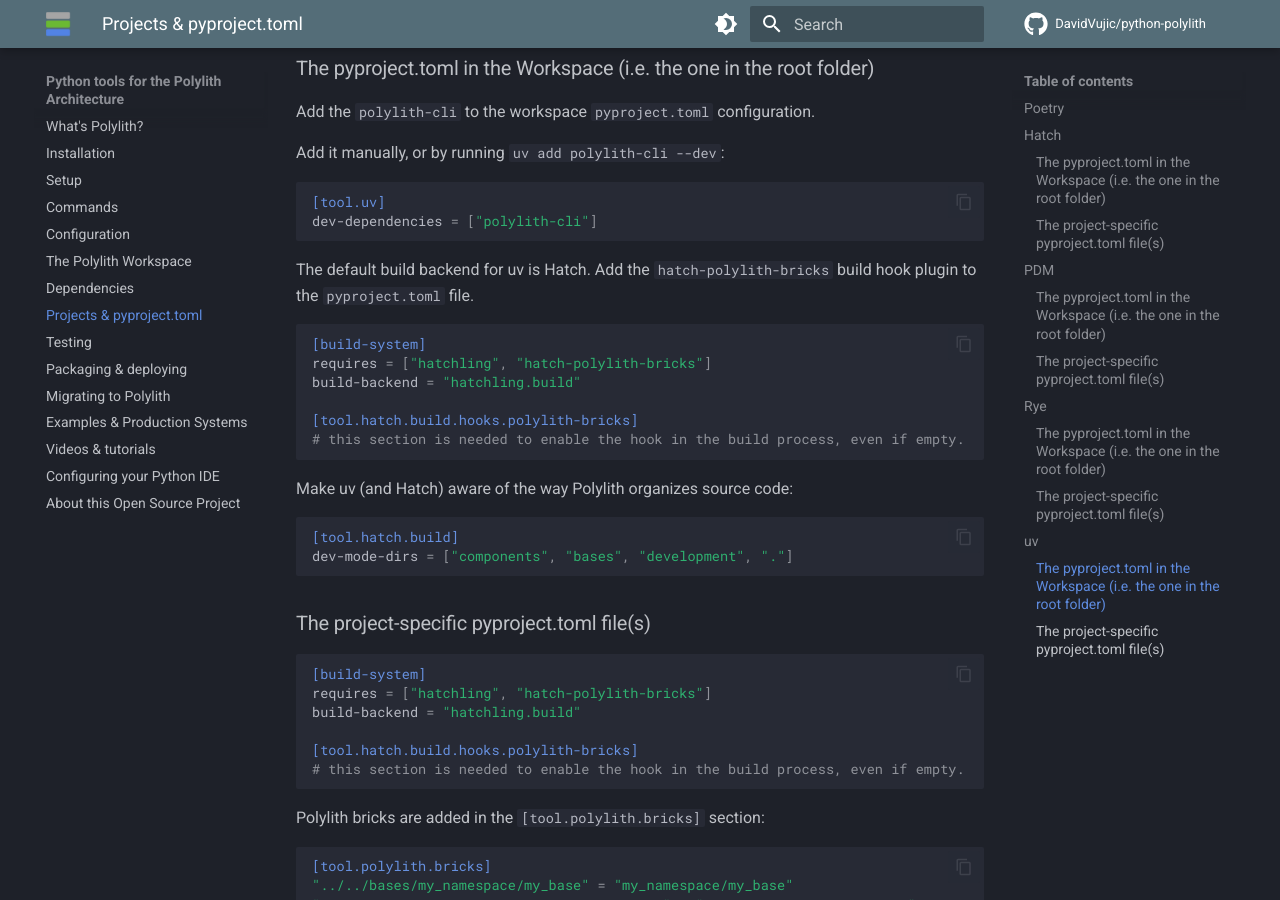
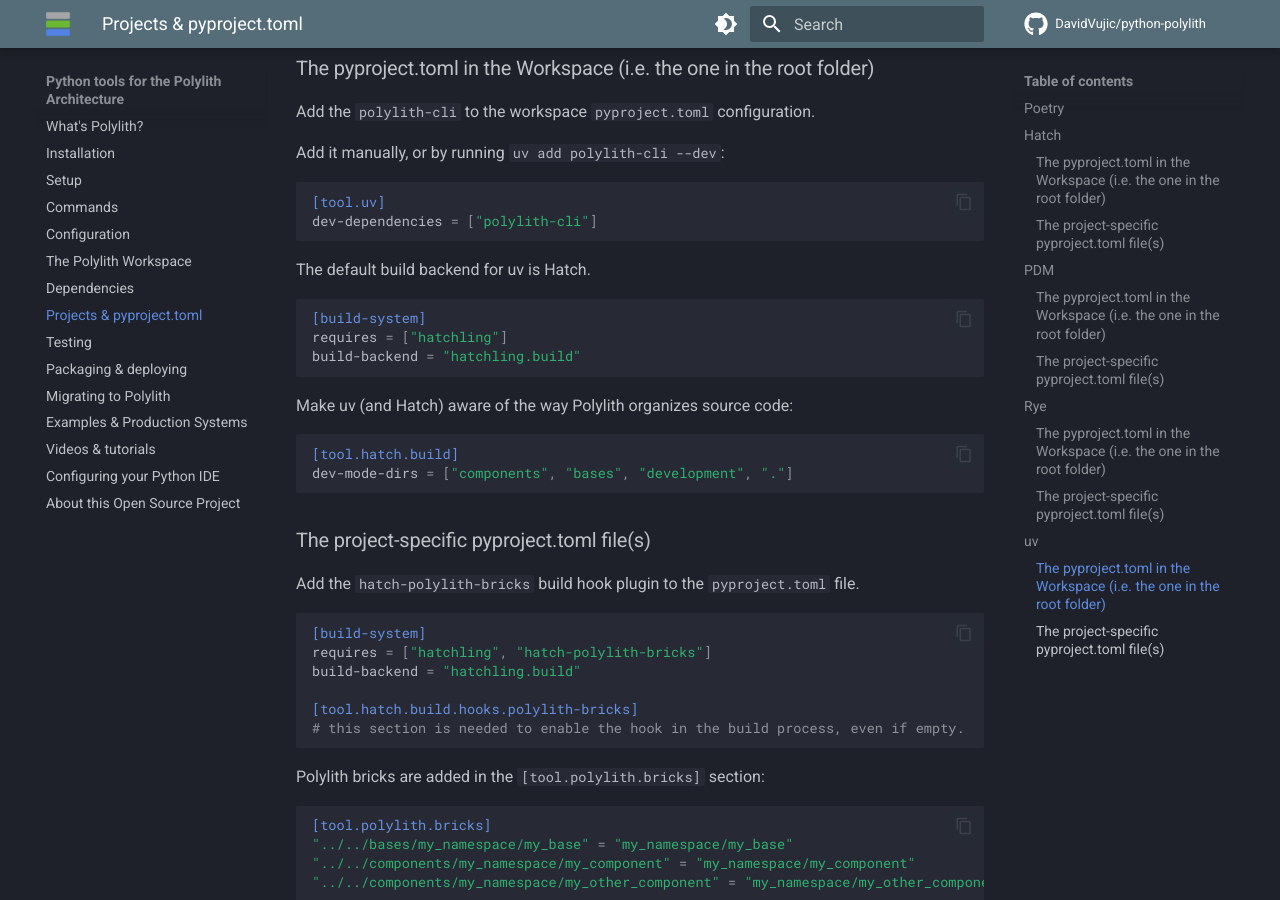
Before and after one commit to DavidVujic/python-polylith-docs, an MkDocs documentation site: the page built from docs/projects.md, in a window 1280 px wide and 900 px high, scrolled down 3210 px. Built offline with MkDocs 1.6.1 and Material for MkDocs 9.7.7, drawn with Linux system fonts in a browser that asks for light colours; comment, search, counter and statistics services are not loaded.

Commit message:
fix(projects): typo in how to setup uv

````diff
--- a/docs/projects.md
+++ b/docs/projects.md
@@ -155,15 +155,11 @@
 ```
 
 The default build backend for uv is Hatch.
-Add the `hatch-polylith-bricks` build hook plugin to the `pyproject.toml` file.
 
 ``` toml
 [build-system]
-requires = ["hatchling", "hatch-polylith-bricks"]
+requires = ["hatchling"]
 build-backend = "hatchling.build"
-
-[tool.hatch.build.hooks.polylith-bricks]
-# this section is needed to enable the hook in the build process, even if empty.
 ```
 
 Make uv (and Hatch) aware of the way Polylith organizes source code:
````
Also changed, not shown: other parts of docs/projects.md (+1 -0 lines).
